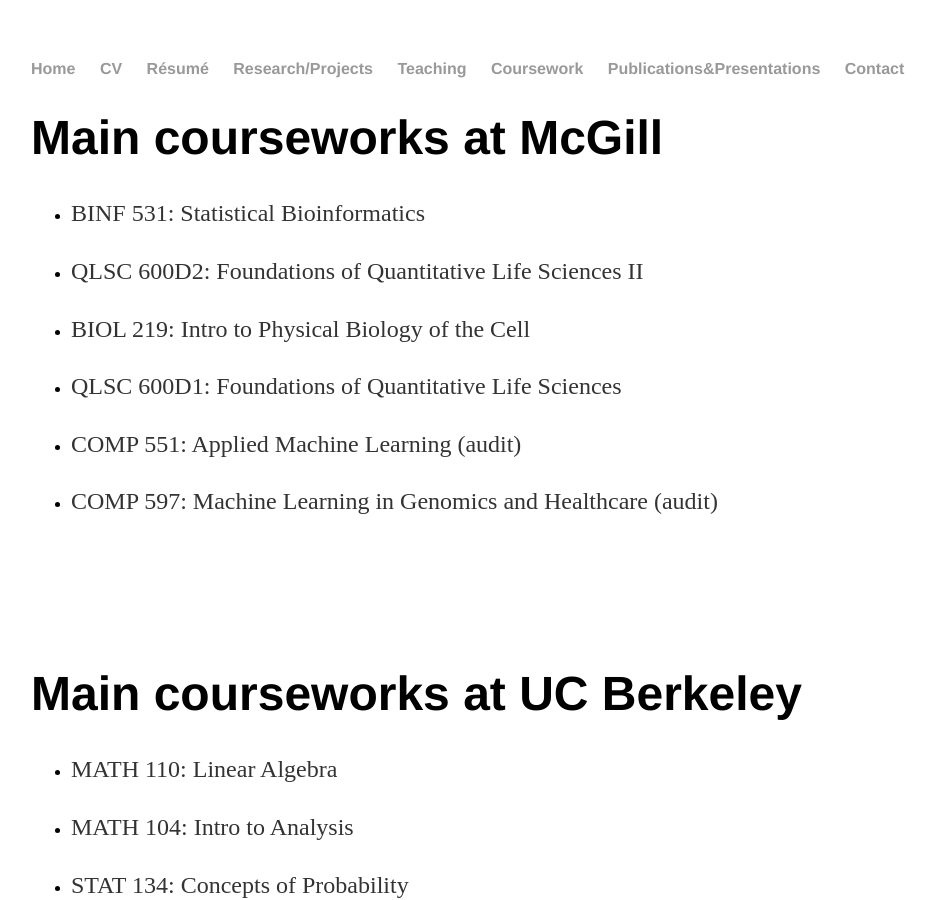
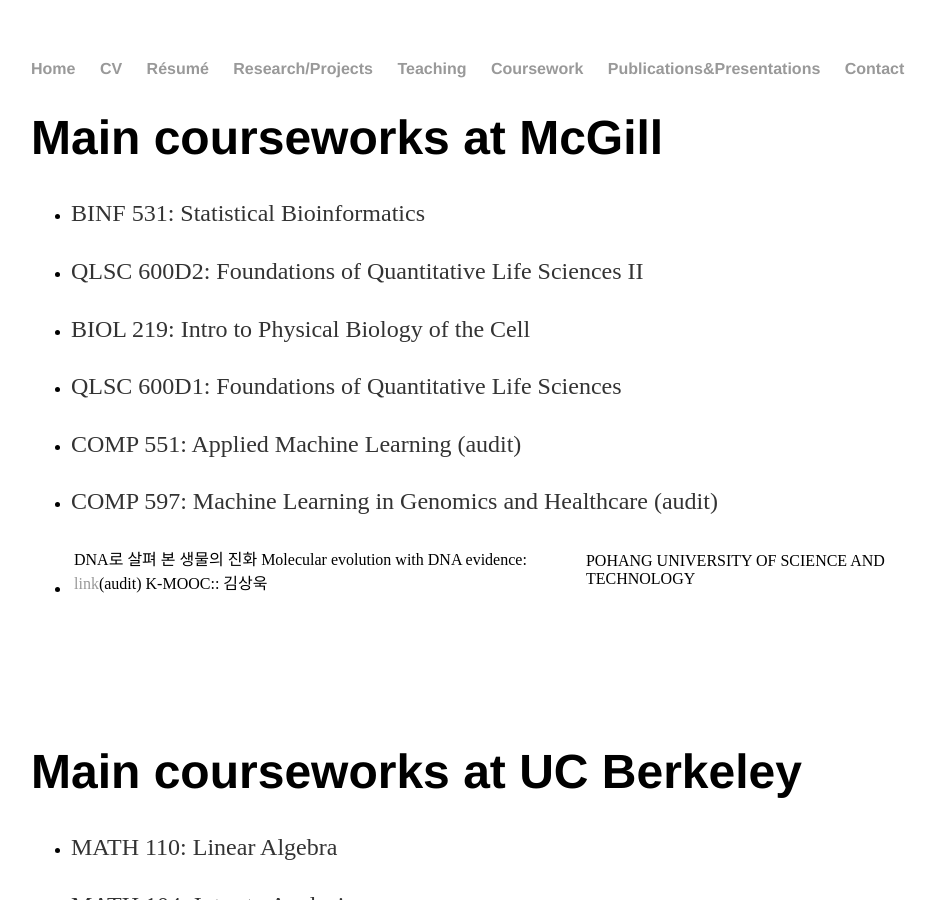
Before and after one commit to yjkweon24/yjkweon24.github.io, a Jekyll site: the page built from coursework/coursework.md, in a window 1280 px wide and 900 px high. Shown: the whole window, without its empty margins (161-1096 px from the left). Built offline with Jekyll 4.4.1, drawn with Linux system fonts in a browser that asks for light colours; our own code applies the rules of GitHub Pages for plain Markdown files.

Commit message:
Update coursework.md

```diff
--- a/coursework/coursework.md
+++ b/coursework/coursework.md
@@ -12,6 +12,7 @@
 
 * COMP 597: Machine Learning in Genomics and Healthcare (audit)
 
+* DNA로 살펴 본 생물의 진화 Molecular evolution with DNA evidence: [link](http://www.kmooc.kr/courses/course-v1:POSTECHk+LIFE422k+2019_T1/course/)(audit) K-MOOC:: 김상욱 | POHANG UNIVERSITY OF SCIENCE AND TECHNOLOGY
 
 <br>
 
```
